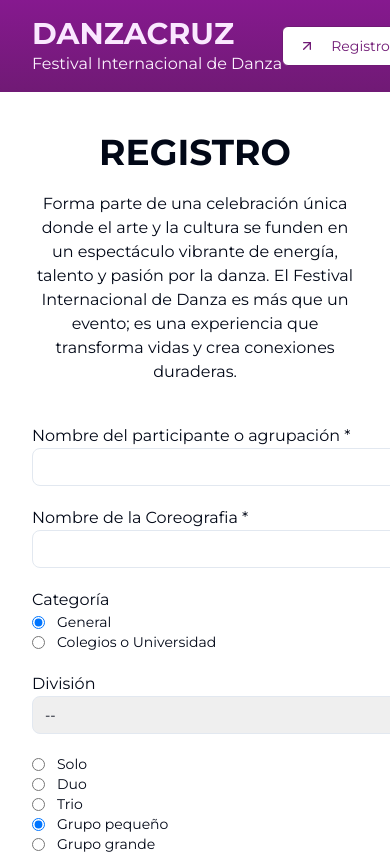
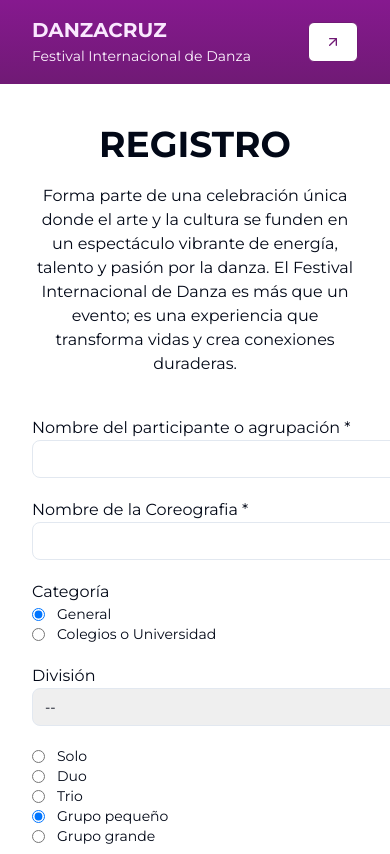
Before and after one commit to jlarteagap/danzacruz, a Next.js app: page /registro in a window 390 px wide. Shown: the top 854 px of the page. Built offline with nearby package versions, Linux system fonts and the light colour scheme.

Commit message:
[FIX] minor fixes

```diff
--- a/app/(web)/components/Hero.tsx
+++ b/app/(web)/components/Hero.tsx
@@ -20,8 +20,8 @@ export default function Hero() {
       <div className="absolute w-full h-screen -z-10">
         <Image
           src="/img/dc-2024.jpg"
-          objectFit="cover"
-          layout="fill"
+          className="object-cover"
+          fill={true}
           alt="Danzacruz 2024"
         />
       </div>
--- a/app/(web)/components/Judges/Judges.tsx
+++ b/app/(web)/components/Judges/Judges.tsx
@@ -25,7 +25,7 @@ export default function Judges() {
       </div>
       <Carousel
         plugins={[plugin.current]}
-        className="w-full"
+        className="w-[80%] m-auto"
         onMouseEnter={plugin.current.stop}
         onMouseLeave={plugin.current.reset}
       >
@@ -38,12 +38,12 @@ export default function Judges() {
               >
                 <div className="p-1">
                   <Card className="overflow-hidden">
-                    <div className="relative w-full h-60">
+                    <div className="relative w-full h-32 md:h-60">
                       <Image
                         src={judges.photo}
                         alt={judges.name}
-                        objectFit="cover"
-                        layout="fill"
+                        className="object-cover"
+                        fill={true}
                       />
                     </div>
                     <CardContent className="p-4">
--- a/app/(web)/components/Layout/Header.tsx
+++ b/app/(web)/components/Layout/Header.tsx
@@ -6,12 +6,12 @@ import Link from 'next/link'
 export const Header = () => {
   return (
     <header className="mx-auto py-4 bg-gradient-to-t from-fuchsia-900 to-fuchsia-800">
-      <nav className="container flex justify-between items-center mx-auto max-w-screen-xl">
+      <nav className="container flex gap-1 md:gap-3 justify-between items-center mx-auto max-w-screen-xl">
         <a href="/" className="">
-          <h1 className="text-3xl font-semibold text-fuchsia-100 hover:text-fuchsia-300 transition-all uppercase">
+          <h1 className="text-xl md:text-3xl font-semibold text-fuchsia-100 hover:text-fuchsia-300 transition-all uppercase">
             Danzacruz
           </h1>
-          <span className="self-center whitespace-nowrap leading-3 text-fuchsia-50">
+          <span className="text-sm self-center whitespace-nowrap leading-3 text-fuchsia-50">
             Festival Internacional de Danza
           </span>
         </a>
@@ -22,8 +22,8 @@ export const Header = () => {
           variant="outline"
         >
           <Link href={'/registro'} className="flex">
-            <ArrowUpRight className="w-5 h-5 mr-2" />
-            Registro
+            <ArrowUpRight className="w-5 h-5 md:mr-2" />
+            <span className="hidden sm:block">Registro</span>
           </Link>
         </Button>
       </nav>
--- a/app/(web)/components/Times/Times.tsx
+++ b/app/(web)/components/Times/Times.tsx
@@ -18,9 +18,9 @@ export default function Times() {
       <div className="flex gap-5 md:w-[700px] m-auto container my-10 justify-center items-center flex-col md:flex-row">
         <h3 className="text-3xl font-semibold uppercase md:w-1/2">Colegios</h3>
         <div>
-          {TimeSchoolData.map(time => {
+          {TimeSchoolData.map((time, i) => {
             return (
-              <div key={time.time} className="mb-3">
+              <div key={i} className="mb-3">
                 <h4 className="text-xl font-semibold ">{time.category}</h4>
                 <p className="text-slate-300">{time.time}</p>
               </div>
```
